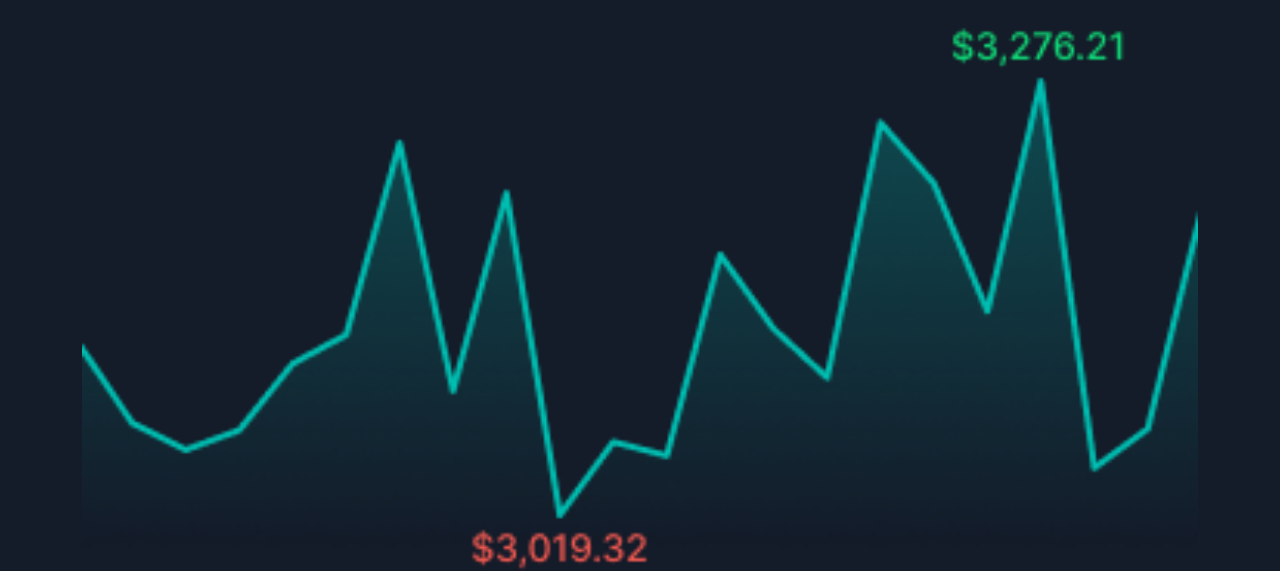
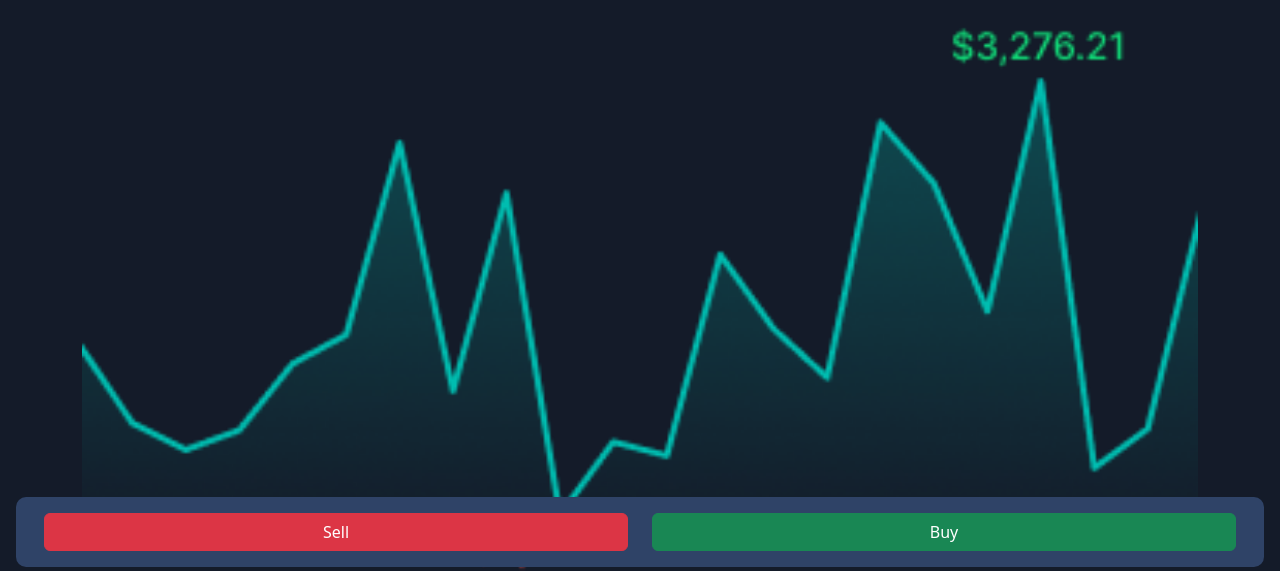
Before and after one commit to professorisidro/ethereum_app, a plain HTML site: page index.html in a window 1280 px wide. Shown: the part 233-804 px from the top of the page. Drawn offline with nearby package versions, Linux system fonts and the light colour scheme.

Commit message:
Closes #1

```diff
--- a/index.html
+++ b/index.html
@@ -86,8 +86,18 @@
                 <i class="fa-solid fa-chevron-up"></i> 773717.23%
             </div>
         </div>
+    </div>
 
-    </div>
+    <footer>
+        <div class="row fixed-bottom" id="botoes">
+            <div class="col-6 text-center">
+                <button class="btn btn-danger w-100">Sell</button>
+            </div>
+            <div class="col-6 text-center">
+                <button class="btn btn-success w-100">Buy</button>
+            </div>
+        </div>
+    </footer>
     <script src="https://cdn.jsdelivr.net/npm/bootstrap@5.2.1/dist/js/bootstrap.bundle.min.js" integrity="sha384-u1OknCvxWvY5kfmNBILK2hRnQC3Pr17a+RTT6rIHI7NnikvbZlHgTPOOmMi466C8" crossorigin="anonymous"></script>
   </body>
 </html>
--- a/style.css
+++ b/style.css
@@ -48,3 +48,11 @@ label{
     padding: 10px 20px 10px 20px;
     border-radius: 50%;
 }
+
+#botoes{
+    background-color: #2f4367;
+    margin-left: 1em;
+    margin-right: 1em;
+    padding: 1em;
+    border-radius: 10px;
+}
```
